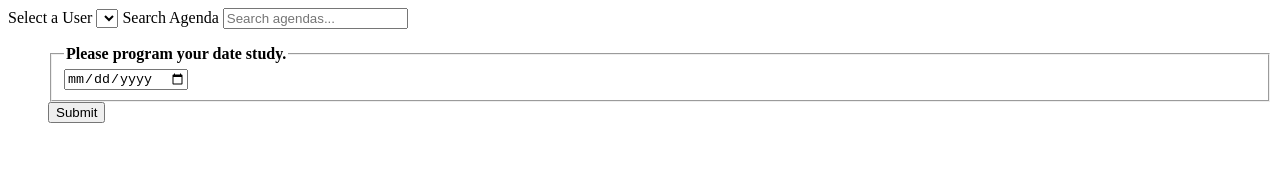
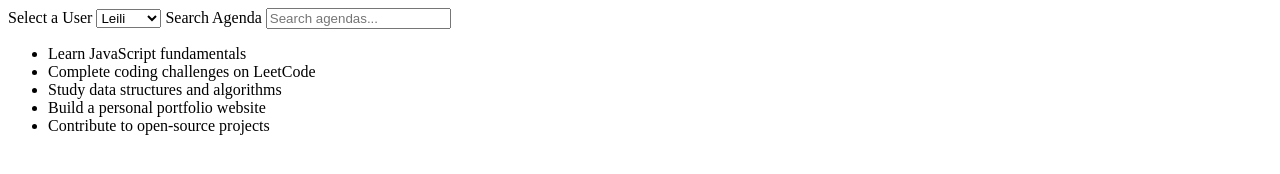
Before and after one commit to leiliheidarishizari/Space-Repetition-Tracker, a plain HTML site: page index.html in a window 1280 px wide. Drawn offline with Linux system fonts and the light colour scheme.

Commit message:
Revert "Date picker/submit button"

```diff
--- a/index.html
+++ b/index.html
@@ -3,12 +3,12 @@
   <head>
     <meta charset="UTF-8">
     <meta name="viewport" content="width=device-width, initial-scale=1.0">
-    <meta http-equiv="X-UA-Compatible" content="IE=edge>
+    <title>Spaced Repetition Tracker</title>
     <script type="module" src="script.js" defer></script>
-    <title>Spaced Repetition Tracker</title>
   </head>
   <body>
-    <form id="studyForm">
+    <main>
+      <section>
         <!-- Add accessible labels for form elements -->
         <label for="userDropdown">Select a User</label>
         <select id="userDropdown" aria-label="Select a user">
@@ -20,13 +20,9 @@
 
         <!-- Use aria-live to announce changes in the agenda list dynamically -->
         <ul id="agendaList" aria-live="polite">
-         <fieldset>
-          <legend><b>Please program your date study.</b></legend>
-
-          <label for="studyDate-picker"></label>
-          <input type="date" id="studyDate-picker" name="delivery-date">
-         </fieldset>
-      <button type="submit">Submit</button>
-    </form>
+          <!-- User agendas will be displayed here -->
+        </ul>
+      </section>
+    </main>
   </body>
 </html>
--- a/script.js
+++ b/script.js
@@ -1,4 +1,3 @@
-
 import { getData, addData } from './storage.js';  // Import storage functions
 import { users } from './userData.js';  // Import user data
 
```
Also changed, not shown: userData.js (line endings or trailing spaces).
